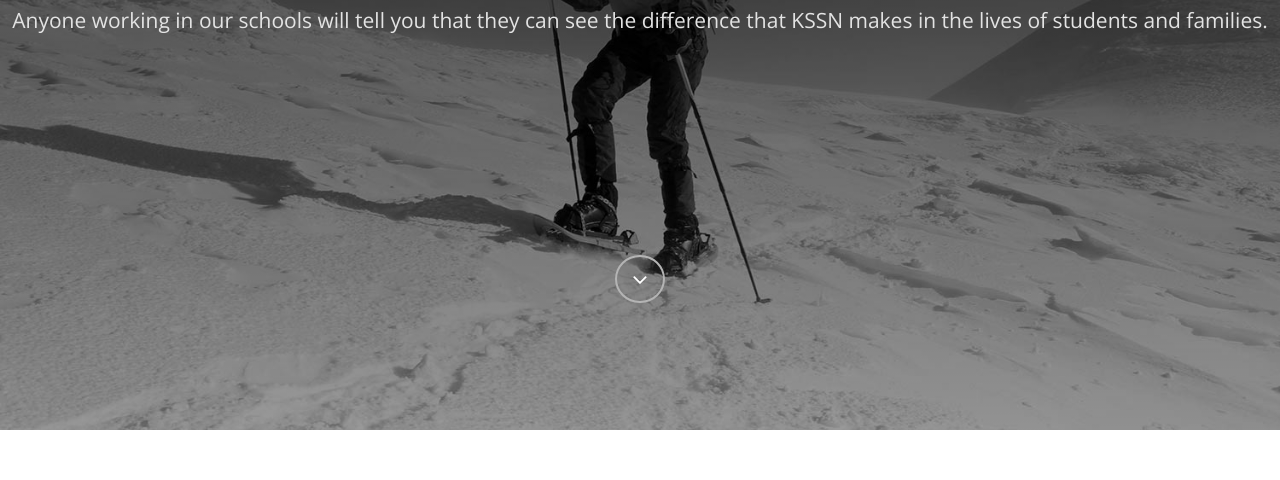
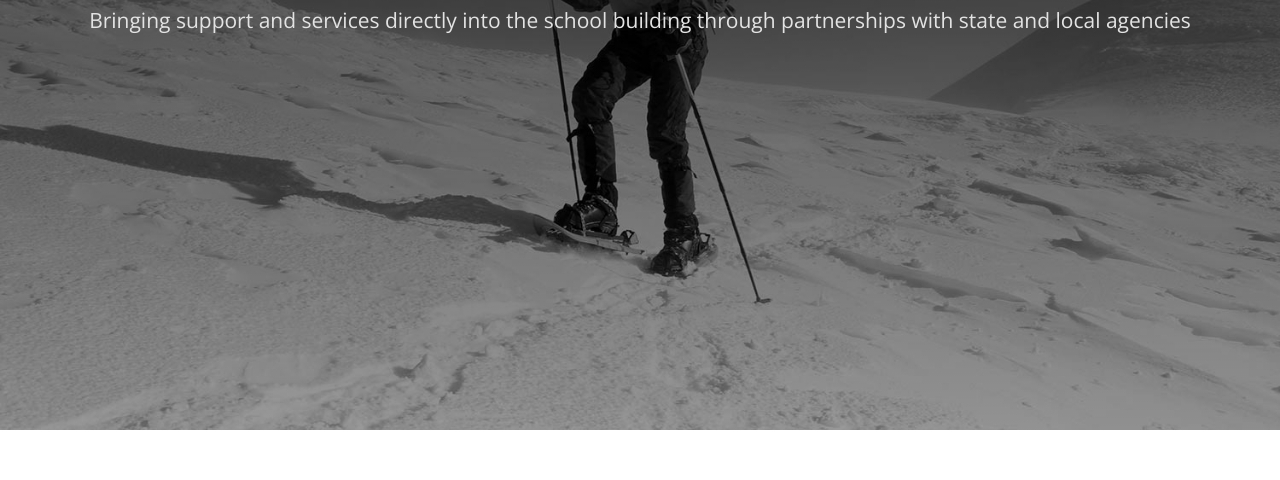
Before and after one commit to VincenzoPavano/grgivecamp15-kssn, a plain HTML site: page index.html in a window 1280 px wide. Shown: the part 320-800 px from the top of the page. Drawn offline with nearby package versions, Linux system fonts and the light colour scheme.

Commit message:
Updated lead text on homepage

```diff
--- a/content/home.html
+++ b/content/home.html
@@ -4,8 +4,8 @@
         <div class="overlay">
             <div class="content">
                 <h1>Welcome to <strong><span class="color">Kent School Services Network</span></strong></h1>
-                <p class="lead">Anyone working in our schools will tell you that they can see the difference that KSSN makes in the lives of students and families.</p>
-                <a href="#tf-about" class="fa fa-angle-down page-scroll"></a>
+                <p class="lead">Bringing support and services directly into the school building through partnerships with state and local agencies</p>
+                <!--<a href="#tf-about" class="fa fa-angle-down page-scroll"></a>-->
             </div>
         </div>
     </div>
--- a/js/main.js
+++ b/js/main.js
@@ -30,7 +30,7 @@ function main() {
     Show Menu on Book
     ======================================*/
     $(window).bind('scroll', function() {
-        var navHeight = $(window).height() - 50;
+        var navHeight = $(window).height() - 100;
         if ($(window).scrollTop() > navHeight) {
             $('.navbar-default').addClass('on');
         } else {
```
